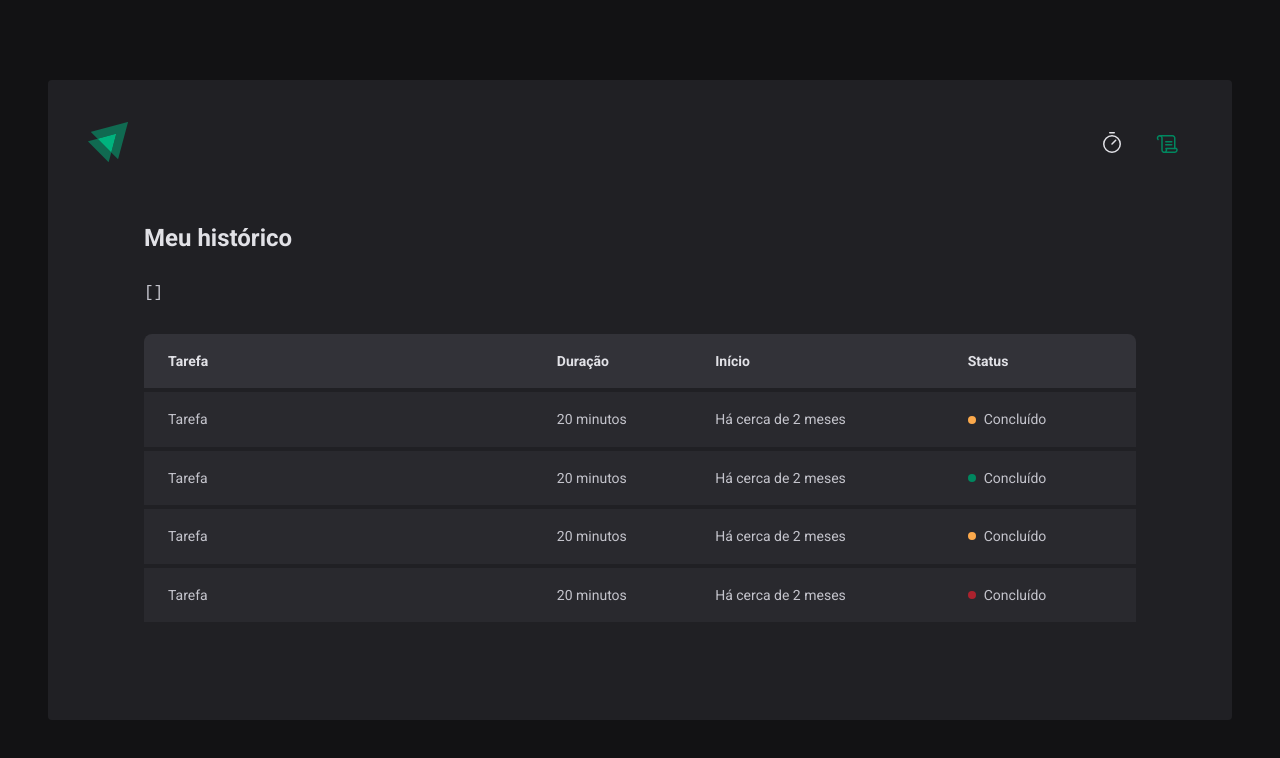
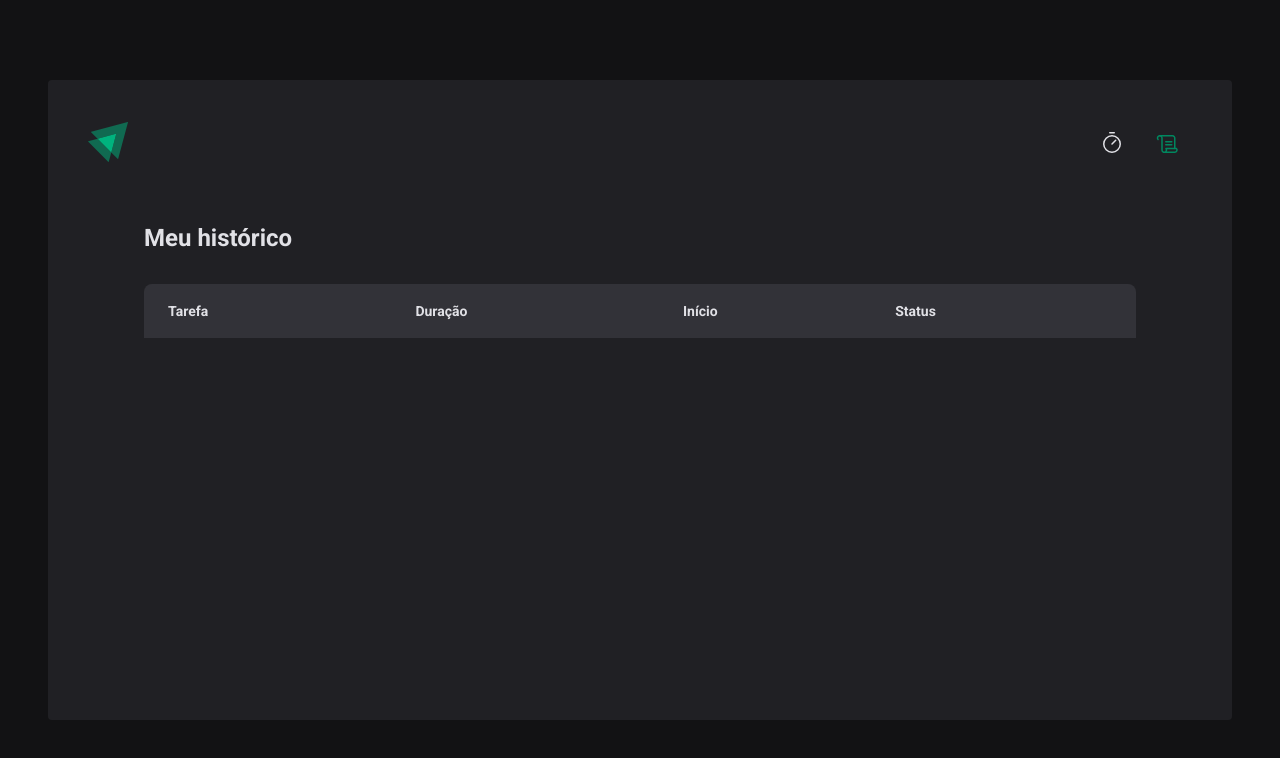
Before and after one commit to Lennon-Araujo/ignite-timer, a React (Vite) app: page /history in a window 1280 px wide. Shown: the top 758 px of the page. Built offline with nearby package versions, Linux system fonts and the light colour scheme.

Commit message:
show cycles on history page and resolve finished feat

```diff
--- a/src/contexts/CyclesContext.tsx
+++ b/src/contexts/CyclesContext.tsx
@@ -46,6 +46,7 @@
     setCycles((state) =>
       state.map(cycle => {
         if (cycle.id === activeCycleId) {
+          setActiveCycleId(null)
           return { ...cycle, finishedDate: new Date() }
         } else {
           return cycle
--- a/src/pages/History/index.tsx
+++ b/src/pages/History/index.tsx
@@ -7,9 +7,7 @@
   return (
     <HistoryContainer>
       <h1>Meu histórico</h1>
-      <pre>
-      {JSON.stringify(cycles,null,2)}
-      </pre>
+
       <HistoryList>
         <table>
           <thead>
@@ -21,46 +19,24 @@
             </tr>
           </thead>
           <tbody>
-            <tr>
-              <td>Tarefa</td>
-              <td>20 minutos</td>
-              <td>Há cerca de 2 meses</td>
-              <td>
-                <Status statusColor="yellow">Concluído</Status>
-              </td>
-            </tr>
-            <tr>
-              <td>Tarefa</td>
-              <td>20 minutos</td>
-              <td>Há cerca de 2 meses</td>
-              <td>
-                <Status statusColor="green">Concluído</Status>
-              </td>
-            </tr>
-            <tr>
-              <td>Tarefa</td>
-              <td>20 minutos</td>
-              <td>Há cerca de 2 meses</td>
-              <td>
-                <Status statusColor="yellow">Concluído</Status>
-              </td>
-            </tr>
-            <tr>
-              <td>Tarefa</td>
-              <td>20 minutos</td>
-              <td>Há cerca de 2 meses</td>
-              <td>
-                <Status statusColor="red">Concluído</Status>
-              </td>
-            </tr>
-            <tr>
-              <td>Tarefa</td>
-              <td>20 minutos</td>
-              <td>Há cerca de 2 meses</td>
-              <td>
-                <Status statusColor="green">Concluído</Status>
-              </td>
-            </tr>
+            {
+              cycles.map(cycle => {
+                return (
+                  <tr key={cycle.id}>
+                  <td>{cycle.task}</td>
+                  <td>{cycle.minutesAmount} {cycle.minutesAmount > 1 ? "minutos" : "minuto"}</td>
+                  <td>{cycle.startDate.toISOString()}</td>
+                  <td>
+                    { cycle.finishedDate && <Status statusColor="green">Concluído</Status> }
+                    { cycle.interruptDate && <Status statusColor="red">Interrompido</Status> }
+                    { !cycle.finishedDate && !cycle.interruptDate && (<Status statusColor="yellow">Em andamento</Status>) }
+
+                  </td>
+                </tr>
+                )
+              })
+            }
+
           </tbody>
         </table>
       </HistoryList>
```
